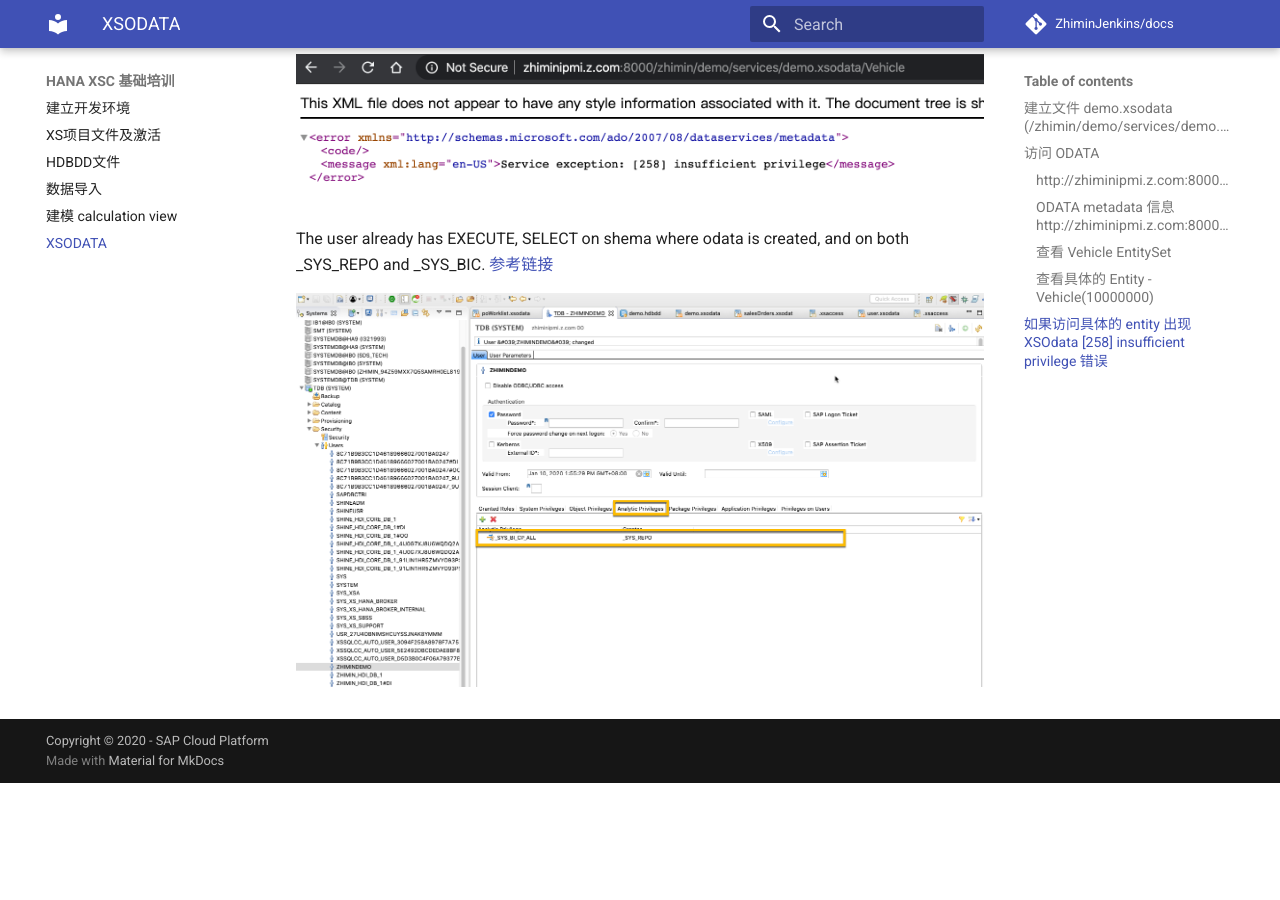
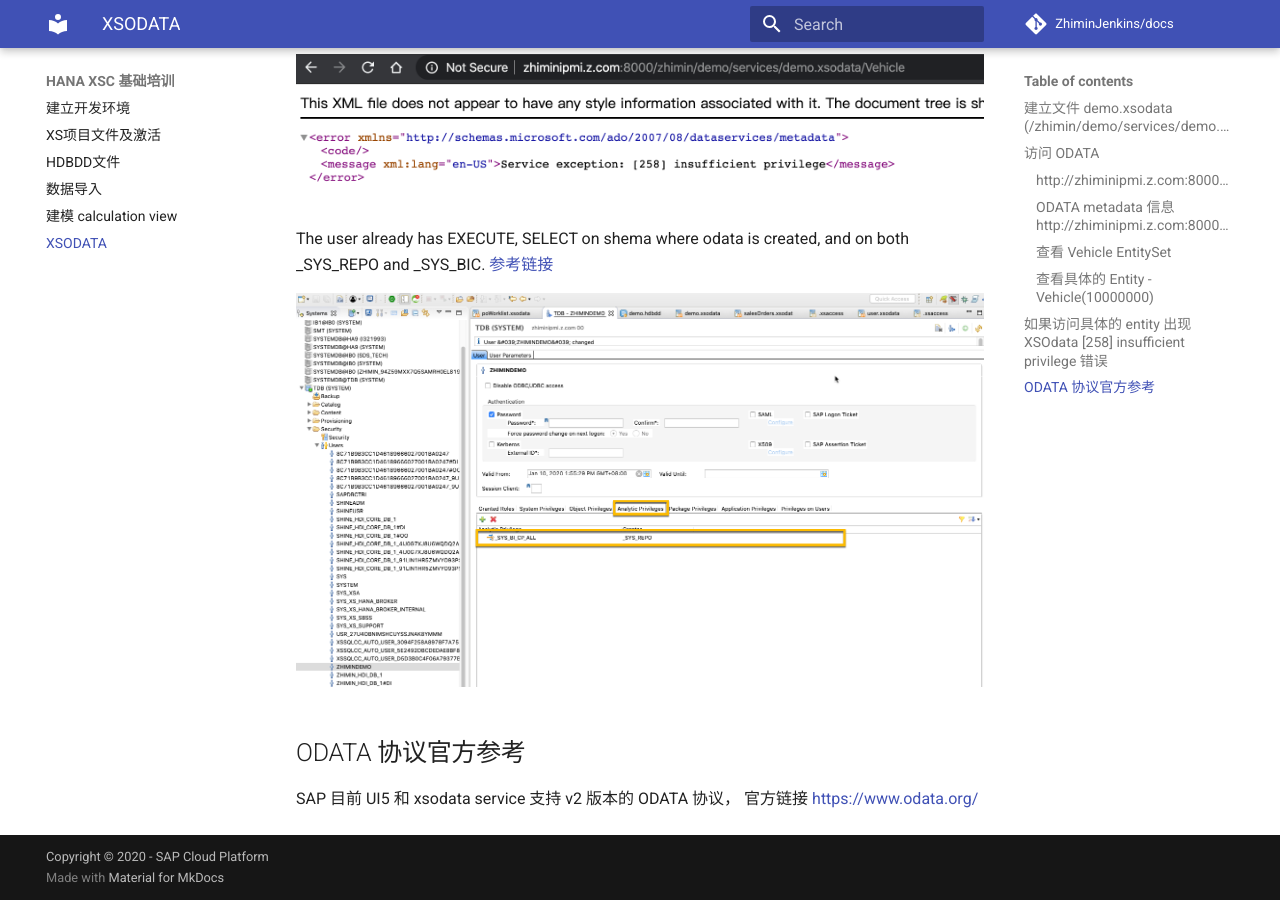
Before and after one commit to shaozhm/alpmars-training, an MkDocs documentation site: the page built from docs/xsodata.md, in a window 1280 px wide and 900 px high, scrolled down 3888 px. Built offline with MkDocs 1.6.1 and Material for MkDocs 9.7.7, drawn with Linux system fonts in a browser that asks for light colours; old or Windows-style settings are respelled for this version of MkDocs; before the commit the page ends 4671 px from its top, so only the background shows below that.

Commit message:
zhimin update

```diff
--- a/docs/xsodata.md
+++ b/docs/xsodata.md
@@ -188,3 +188,6 @@
 The user already has EXECUTE, SELECT on shema where odata is created, and on both _SYS_REPO and _SYS_BIC. [参考链接](https://answers.sap.com/questions/212419/xsodata-258-insufficient-privilege.html)
 
 ![_sys_bi_cp_all](./images/_sys_bi_cp_all.png)
+
+## ODATA 协议官方参考
+SAP 目前 UI5 和 xsodata service 支持 v2 版本的 ODATA 协议， 官方链接 [https://www.odata.org/](https://www.odata.org/)
```
